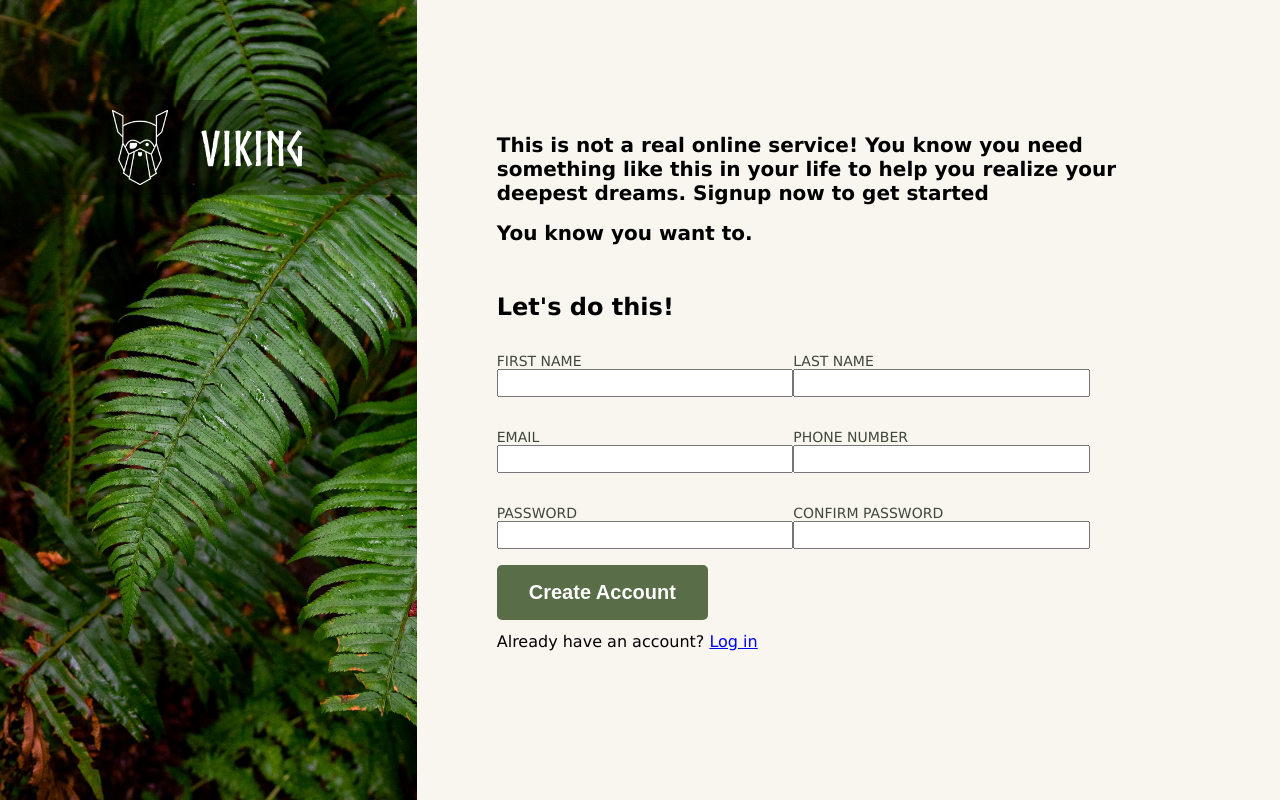
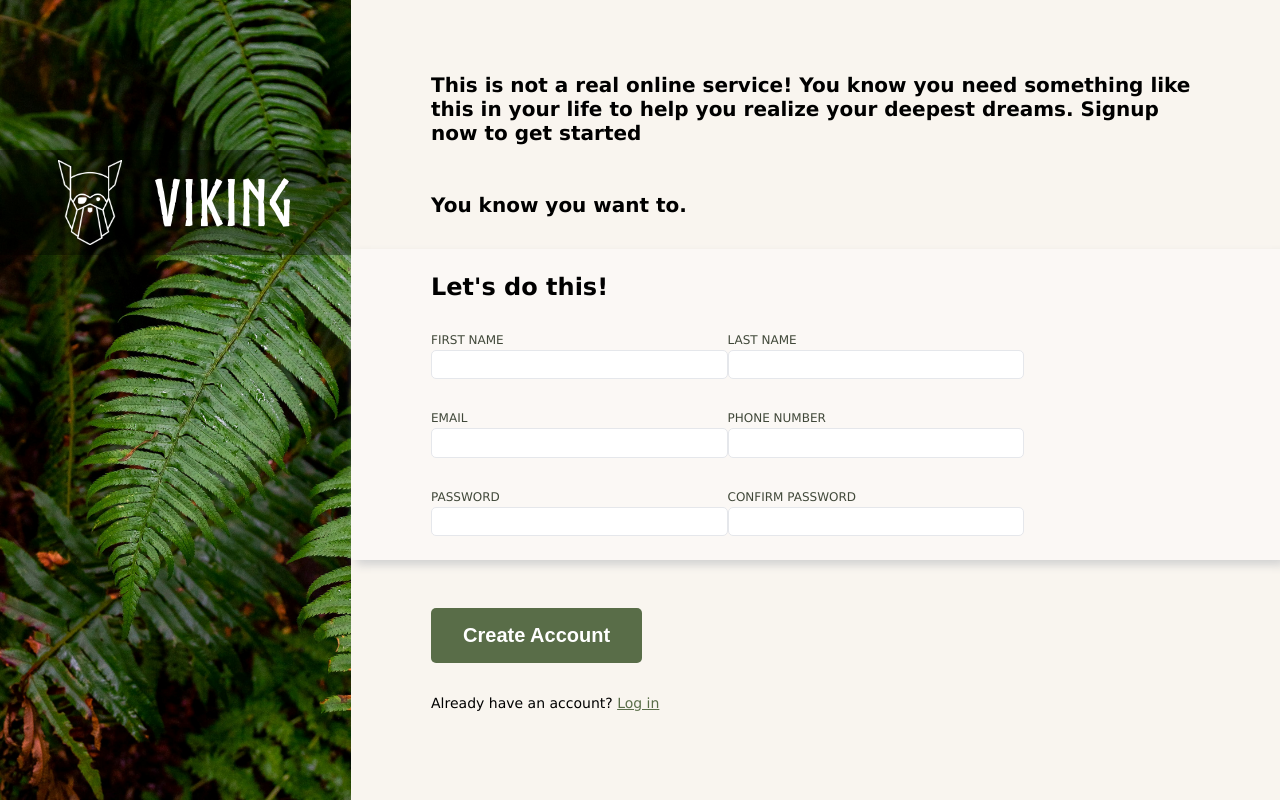
Before and after one commit to lesitatisel/sign-up-form, a plain HTML site: page index.html in a window 1280 px wide. Drawn offline with Linux system fonts and the light colour scheme.

Commit message:
Sign Form completed with HTML validation for passwords

```diff
--- a/index.html
+++ b/index.html
@@ -17,6 +17,7 @@
     <p>This is not a real online service! You know you need something like this in your life to help you realize your deepest dreams. Signup now to get started</p>
     <p>You know you want to.</p>
     <form action="" method="post">
+      <div class="form-container">
         <h2>Let's do this!</h2>
         <fieldset>
           <div>
@@ -35,19 +36,20 @@
           </div>
           <div>
             <label for="phone_number">PHONE NUMBER </label>
-          <input type="number" id="phone_number" name="phone_number">
+            <input type="tel" id="phone_number" name="phone_number" pattern="[0-9]{7}">
           </div>
         </fieldset>
         <fieldset>
           <div>
             <label for="password">PASSWORD </label>
-          <input type="password" id="password" name="password">
+            <input type="password" id="password" name="password" minlength="8" pattern="(?=.*[a-z])(?=.*[A-Z])(?=.*\d)(?=.*[\W_]).{8,}">
           </div>
           <div>
             <label for="confirm_password">CONFIRM PASSWORD </label>
-          <input type="password" id="confirm_password" name="confirm_password">
+            <input type="password" id="confirm_password" name="confirm_password" minlength="8" (?=.*[a-z])(?=.*[A-Z])(?=.*\d)(?=.*[\W_]).{8,}>
           </div>
         </fieldset>
+      </div>
         <button type="submit">Create Account</button>
         <p>Already have an account? <a href="#">Log in</a></p>
       </form>
--- a/style.css
+++ b/style.css
@@ -27,18 +27,18 @@ body {
   display: flex;
   justify-content: center;
   align-items: center;
-  background-color: rgba(0, 0, 0, 0.31);
+  background-color: rgba(0, 0, 0, 0.365);
   width: 100%;
-  margin-top: 100px;
+  margin-top: 150px;
   padding: 10px;
 
   img {
-    height: 75px;
+    height: 85px;
   }
 
   span {
     color: white;
-    font-size: 3rem;
+    font-size: 4rem;
     padding-left: 2rem;
   }
 }
@@ -51,33 +51,49 @@ body {
   display: flex;
   flex-direction: column;
   justify-content: center;
-  padding: 5rem;
 }
 
 p {
   margin-bottom: 1rem;
   font-size: 20px;
   font-weight: 700;
+  padding: 1rem 5rem;
 }
 
 form {
-  margin-top: 2rem;
-
   p {
     font-weight: 300;
-    font-size: 16px;
+    font-size: 14px;
   }
+}
+
+.form-container {
+  padding: 1.5rem 5rem;
+  padding-right: 16rem;
+  margin-bottom: 2rem;
+  width: 100%;
+  background-color:  rgb(251, 248, 245);
+  box-shadow: 5px 5px 9px rgb(210, 210, 210);;
 }
 
 input {
   width: 40ch;
+  padding: 0.1rem 0.5rem;
   line-height: 1.5rem;
+  border-radius: 5px;
+  border: 1px solid #E5E7EB;
+}
+
+input:focus {
+  outline: 1px solid rgb(64, 160, 224);
+  box-shadow: 2px 4px 5px rgb(210, 210, 210);
 }
 
 label {
-  font-weight: 400;
-  font-size: 14px;
+  font-weight: 200;
+  font-size: 12px;
   color: #404839;
+  margin-bottom: 3px;
 }
 
 fieldset {
@@ -100,8 +116,7 @@ form fieldset div {
 }
 
 button {
-  margin-top: 1rem;
-  margin-bottom: 0.7rem;
+  margin: 1rem 5rem;
   padding: 1rem 2rem;
   border-radius: 5px;
   border: none;
@@ -109,4 +124,17 @@ button {
   color: white;
   font-weight: 700;
   font-size: 20px;
+  cursor: pointer;
 }
+
+button:hover {
+  background-color: #647e4c;
+}
+
+a {
+  color: #596D48;
+}
+
+#password:invalid, #confirm_password:invalid {
+  border: 1px solid red;
+}
```
Lines whose indentation alone changed are shown as unchanged.
